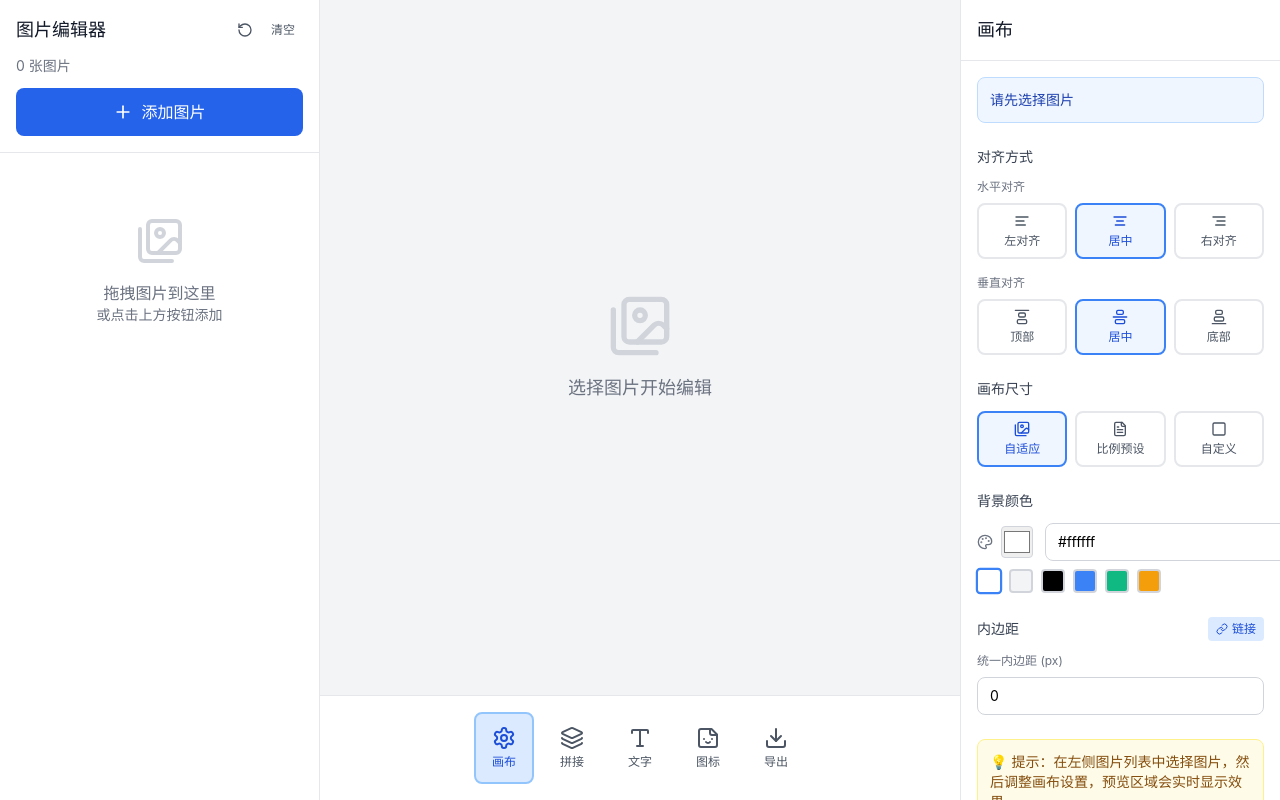
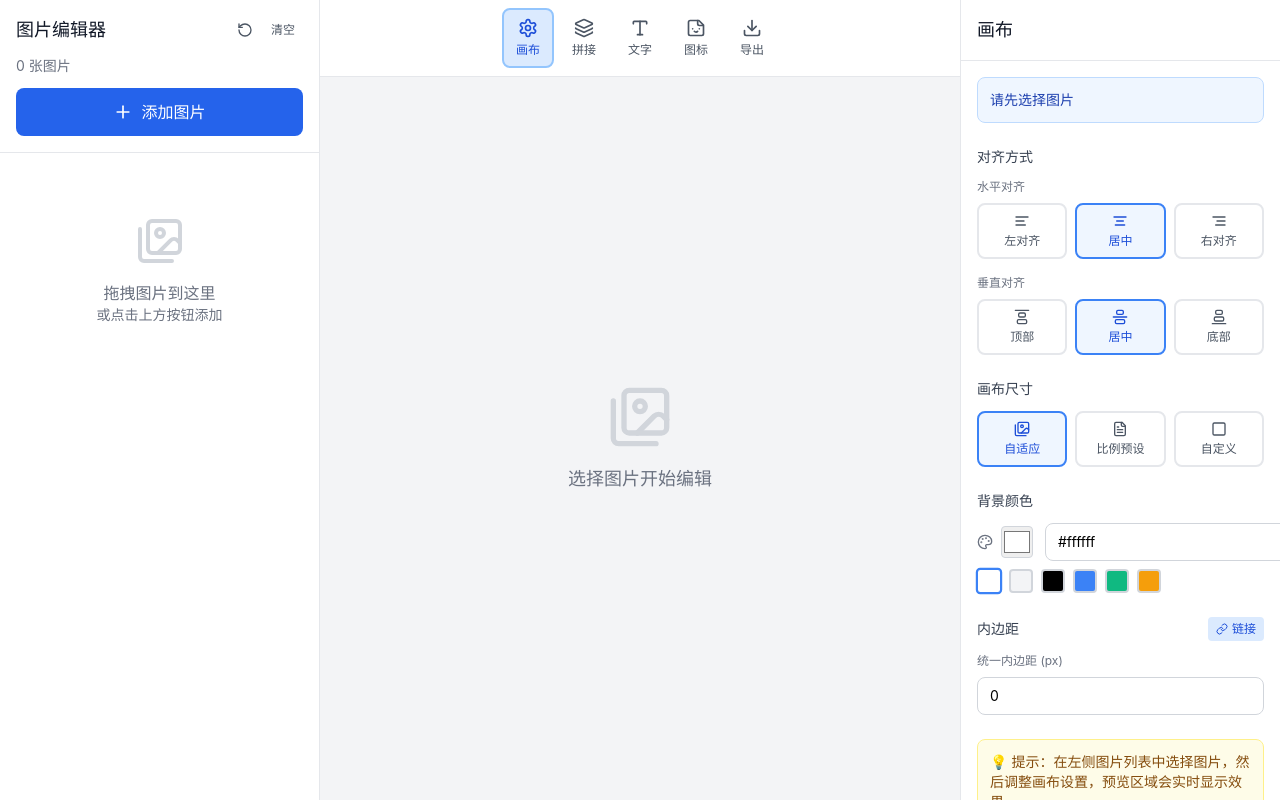
Before and after one commit to LiangCY/image-tools, a React (Vite) app: page / in a window 1280 px wide. Built offline with nearby package versions, Linux system fonts and the light colour scheme.

Commit message:
移除右侧栏蓝色背景，改为白色背景

```diff
--- a/src/pages/Editor.tsx
+++ b/src/pages/Editor.tsx
@@ -283,12 +283,10 @@ const Editor: React.FC = () => {
                     onDragOver={(e) => handleImageDragOver(e, index)}
                     onDragLeave={handleImageDragLeave}
                     onDrop={(e) => handleImageDrop(e, index)}
-                      className={`relative group border-2 rounded-lg overflow-hidden cursor-move transition-all duration-200 ${
-                        selectedImageIds.includes(image.id)
+                    className={`relative group border-2 rounded-lg overflow-hidden cursor-move transition-all duration-200 ${selectedImageIds.includes(image.id)
                       ? 'border-blue-500 ring-2 ring-blue-200'
                       : 'border-gray-200 hover:border-gray-300'
-                      } ${
-                        draggedImageIndex === index
+                      } ${draggedImageIndex === index
                         ? 'opacity-50 transform rotate-2 scale-95'
                         : ''
                       }`}
@@ -337,7 +335,30 @@ const Editor: React.FC = () => {
       </div>
 
       {/* 中间画布预览区 */}
-        <div className="flex-1 flex flex-col">
+      <div className="flex-1 flex flex-col bg-green-50">
+        {/* 工具栏 */}
+        <div className="bg-white border-b border-gray-200 p-2">
+          <div className="flex items-center justify-center space-x-1">
+            {tools.map((tool) => {
+              const Icon = tool.icon;
+              return (
+                <button
+                  key={tool.id}
+                  onClick={() => handleToolSelect(tool.id)}
+                  className={`flex flex-col items-center space-y-1 px-3 py-2 rounded-lg transition-all ${activeTool === tool.id
+                    ? 'bg-blue-100 text-blue-700 border-2 border-blue-300'
+                    : 'text-gray-600 hover:text-gray-900 hover:bg-gray-100 border-2 border-transparent'
+                    }`}
+                >
+                  <Icon className="w-5 h-5" />
+                  <span className="text-xs font-medium">{tool.label}</span>
+                </button>
+              );
+            })}
+          </div>
+        </div>
+
+        {/* 画布预览区域 */}
         <div className="flex-1 relative overflow-hidden bg-gray-100">
           {images.length > 0 ? (
             <div
@@ -385,32 +406,11 @@ const Editor: React.FC = () => {
           )}
         </div>
 
-          {/* 底部工具栏 */}
-          <div className="bg-white border-t border-gray-200 p-4">
-            <div className="flex items-center justify-center space-x-2">
-              {tools.map((tool) => {
-                const Icon = tool.icon;
-                return (
-                  <button
-                    key={tool.id}
-                    onClick={() => handleToolSelect(tool.id)}
-                    className={`flex flex-col items-center space-y-1 px-4 py-3 rounded-lg transition-all ${
-                      activeTool === tool.id
-                        ? 'bg-blue-100 text-blue-700 border-2 border-blue-300'
-                        : 'text-gray-600 hover:text-gray-900 hover:bg-gray-100 border-2 border-transparent'
-                    }`}
-                  >
-                    <Icon className="w-6 h-6" />
-                    <span className="text-xs font-medium">{tool.label}</span>
-                  </button>
-                );
-              })}
-            </div>
-          </div>
+
       </div>
 
       {/* 右侧设置面板 */}
-        <div className="w-80 bg-white border-l border-gray-200 flex flex-col h-full">
+      <div className="w-80 bg-white border-l border-gray-200 flex flex-col">
         <div className="p-4 border-b border-gray-200 flex-shrink-0">
           <h3 className="text-lg font-semibold text-gray-900">
             {tools.find(t => t.id === activeTool)?.label || '设置'}
```
Lines whose indentation alone changed are shown as unchanged.
